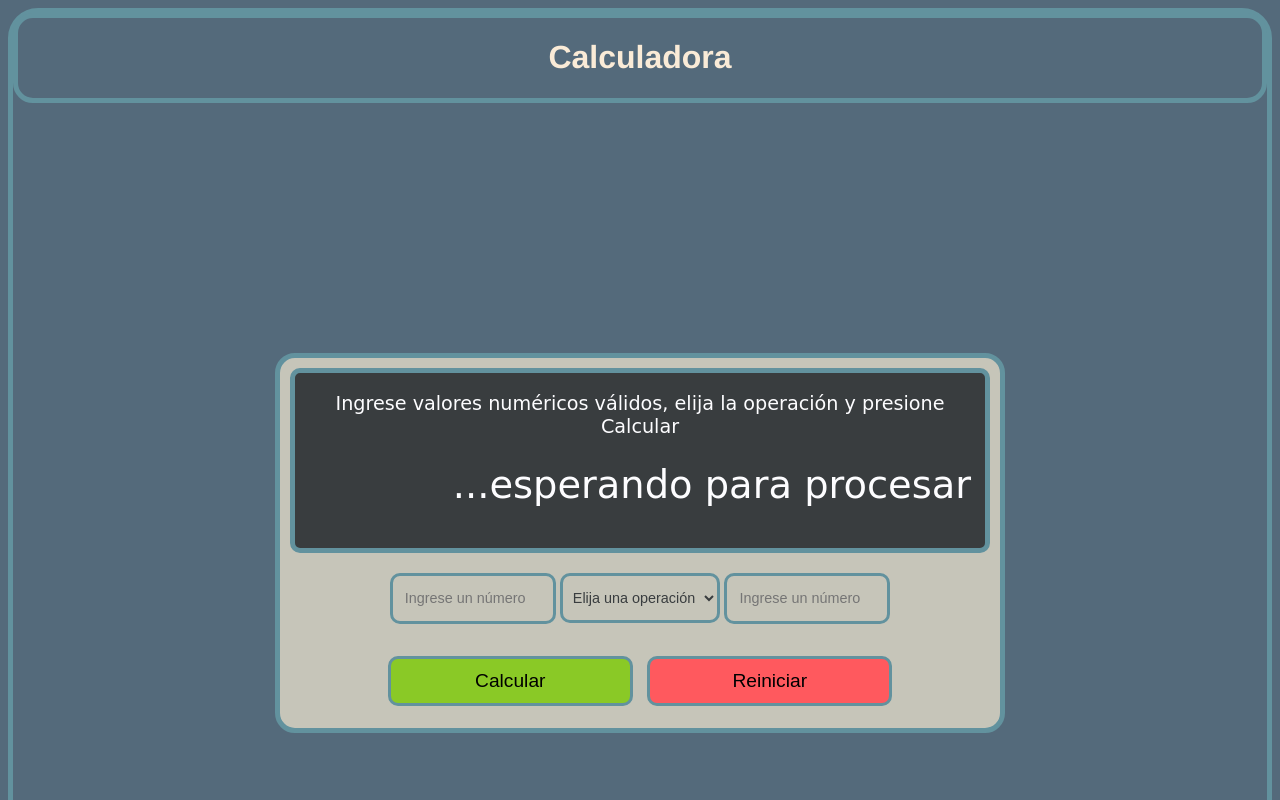
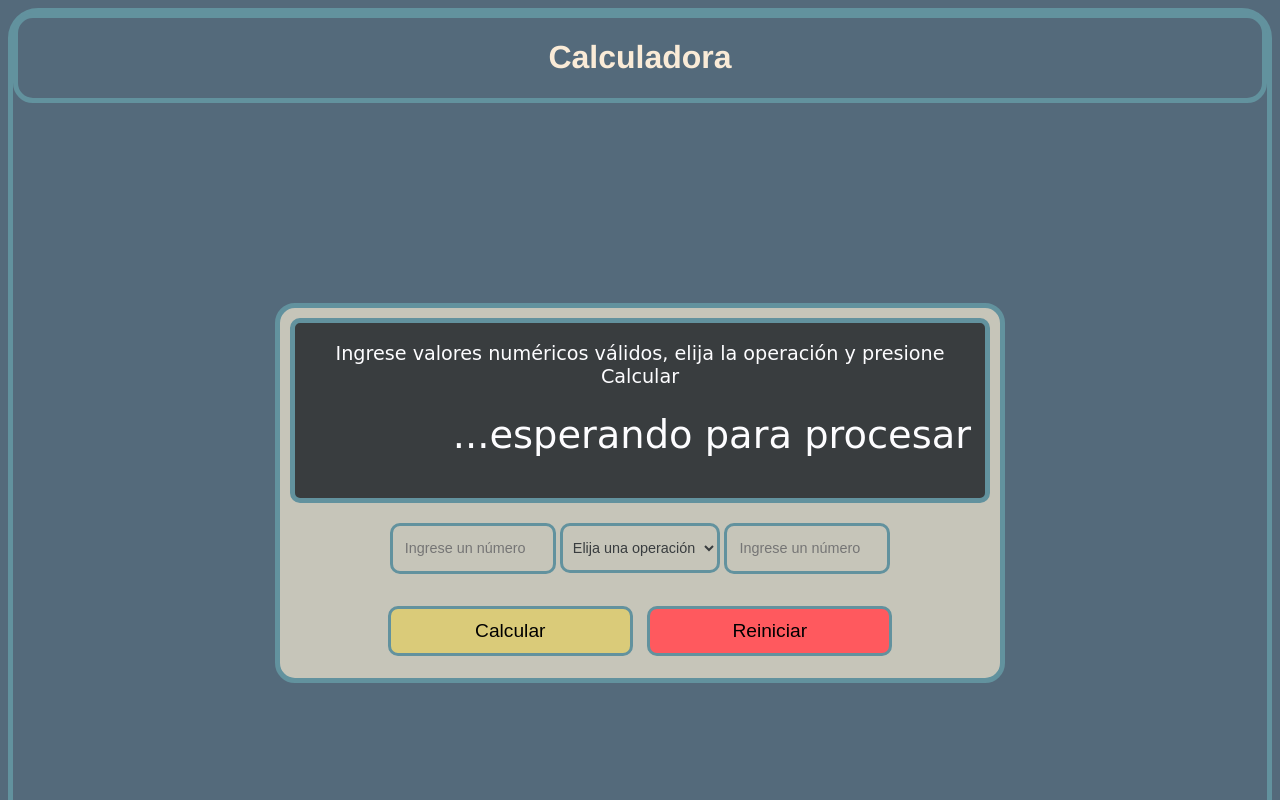
Before and after one commit to Fernando-I-005/sobre-mi, a plain HTML site: page practico1/index.html in a window 1280 px wide. In both pictures the pointer is over the button "Calcular". Shown: the top 800 px of the page. Drawn offline with Linux system fonts and the light colour scheme; a web font is replaced by a local one.

Commit message:
se agrega archivo readma.md y se cambian algunos estilos css

```diff
--- a/practico1/estilos.css
+++ b/practico1/estilos.css
@@ -10,7 +10,7 @@ body {
     border: 5px solid #62929eff;
     background-color:#546a7bff;
     border-radius: 30px;
-    font-family: Helvetica;
+    font-family: Helvetica, sans-serif;
     display: block;
 }
 
@@ -37,7 +37,7 @@ main {
     border: 5px solid #62929eff;
     text-align: center;
     width: 700px;
-    margin: 250px auto;
+    margin: 200px auto;
     padding: 10px;
     height: 350px;
     border-radius: 20px;
@@ -80,6 +80,10 @@ button {
     border: 3px solid #62929eff
 }
 
+button:hover {
+    background-color: rgb(218, 203, 121);
+  }
+
 .Entradas {
     height: 45px;
     width: 160px;
@@ -115,3 +119,7 @@ button {
 {
     background-color: #ff595e;
     }
+
+#reset:hover {
+        background-color: rgb(218, 203, 121);
+      }
```
Also changed, not shown: 1 other file.
